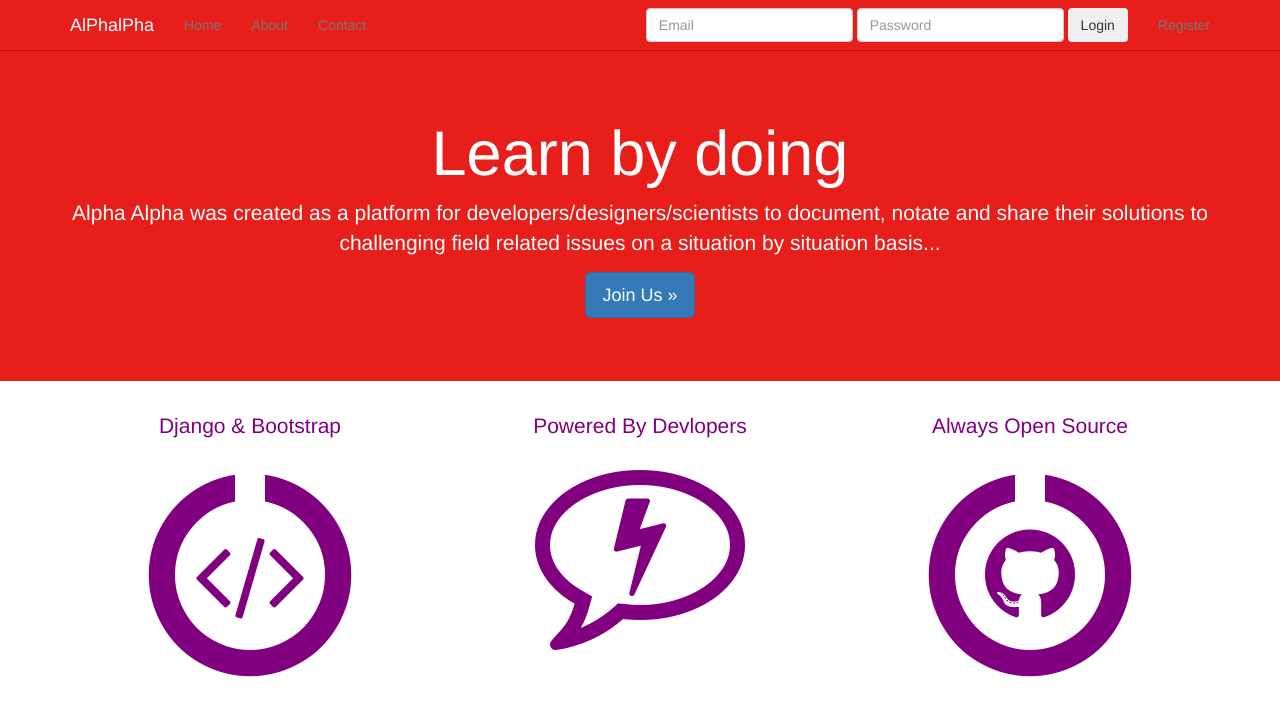
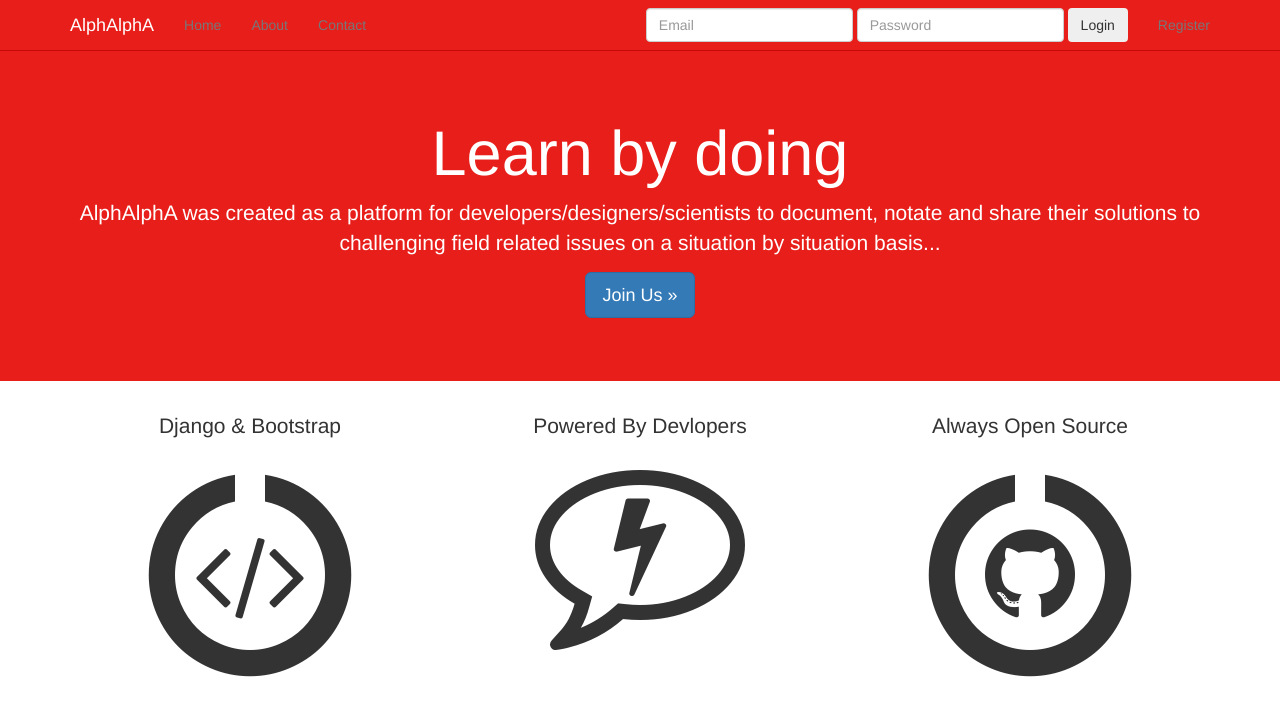
Before and after one commit to N0tY0rUzer/trydjango18, a Django app: template src/templates/home.html in a window 1280 px wide. Shown: the top 716 px of the page. Run offline with Django 3.2, Linux system fonts and the light colour scheme; the template is opened without the code that fills it, so the values that code supplies are empty; some libraries are stand-ins or nearby versions.

Commit message:
Change colors update css

```diff
--- a/src/static_in_pro/our_static/css/custom.css
+++ b/src/static_in_pro/our_static/css/custom.css
@@ -4,10 +4,6 @@
 
 .text-align-center {
   text-align: center;
-}
-
-.marketing-text {
-  color: purple;
 }
 
 ul.unstyled {
--- a/src/templates/home.html
+++ b/src/templates/home.html
@@ -24,7 +24,7 @@
 	<!-- The minimum amount the size of screen can be while still being column of 6 -->
 	<div class="text-align-center">
 		<h1>Learn by doing</h1>
-		<p class='lead text-align-center'>Alpha Alpha was created as a platform for developers/designers/scientists to document, notate and share their solutions to challenging field related issues on a situation by situation basis...</p>
+		<p class='lead text-align-center'>AlphAlphA was created as a platform for developers/designers/scientists to document, notate and share their solutions to challenging field related issues on a situation by situation basis...</p>
 		<p>
 		<a class="btn btn-lg btn-primary" href="{% url 'registration_register' %}" role="button">Join Us &raquo;</a>
 		</p>
@@ -82,7 +82,7 @@
 
 	</div> -->
 	<div class='col-sm-4'>
-		<p class='lead text-align-center marketing-text'><span>Django &amp; Bootstrap</span>
+		<p class='lead text-align-center'><span>Django &amp; Bootstrap</span>
 		<br/><br/>
 		<span class="fa-stack fa-lg fa-5x">
 			<i class="fa fa-circle-o-notch fa-stack-2x"></i>
@@ -92,7 +92,7 @@
 		</p>
 	</div>
 	<div class='col-sm-4'>
-		<p class='lead text-align-center marketing-text'><span>Powered By Devlopers</span>
+		<p class='lead text-align-center'><span>Powered By Devlopers</span>
 		<br/>
 		<span class="fa-stack fa-lg fa-5x">
 			<i class="fa fa-comment-o fa-stack-2x"></i>
@@ -100,7 +100,7 @@
 		</p>
 	</div>
 	<div class='col-sm-4'>
-		<p class='lead text-align-center marketing-text'><span>Always Open Source</span>
+		<p class='lead text-align-center'><span>Always Open Source</span>
 		<br/><br/>
 		<span class="fa-stack fa-lg fa-5x">
 			<i class="fa fa-circle-o-notch fa-stack-2x"></i>
--- a/src/templates/navbar.html
+++ b/src/templates/navbar.html
@@ -10,7 +10,7 @@
             <span class="icon-bar"></span>
             <span class="icon-bar"></span>
           </button>
-          <a class="navbar-brand" href="{% url 'home' %}">AlPhalPha</a>
+          <a class="navbar-brand" href="{% url 'home' %}">AlphAlphA</a>
           <!-- <img src="{% static 'img/mvp_landing_logo.png' %}" />  -->
         </div>
         <div id="navbar" class="navbar-collapse collapse">
```
